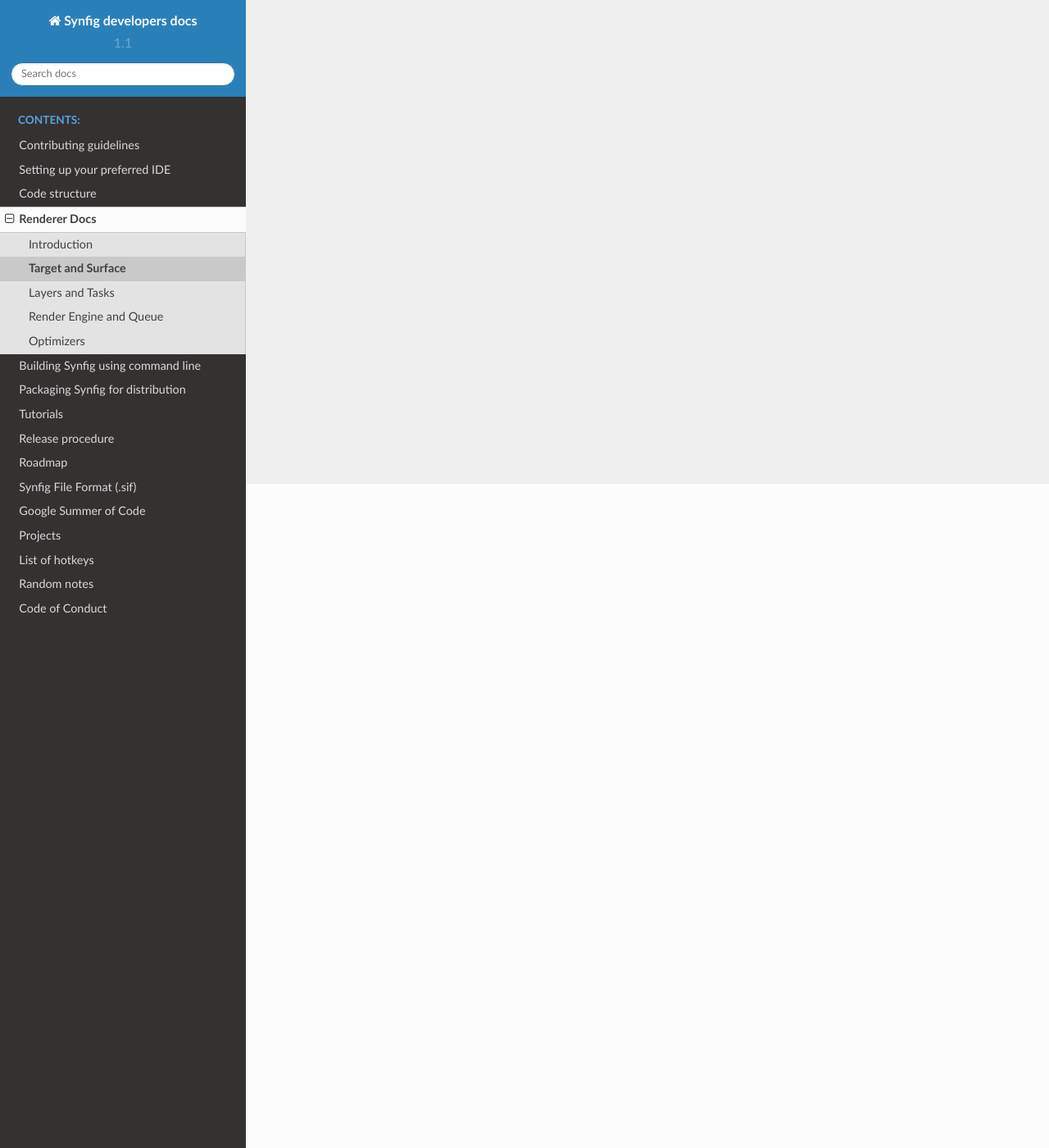
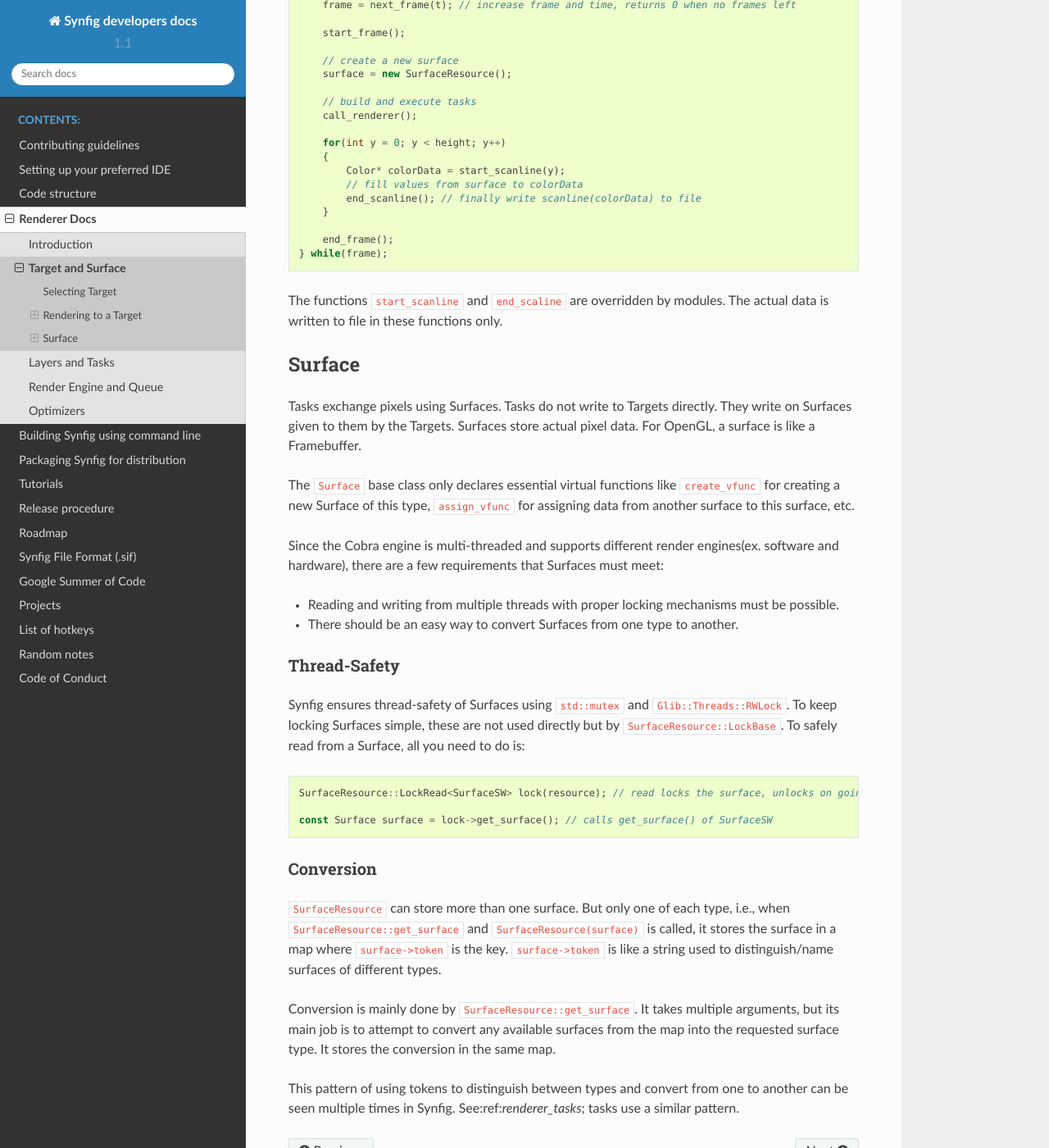
Before and after one commit to synfig/synfig-docs-dev, a Sphinx documentation site: the page built from docs/renderer_docs/target_surface.rst, in a window 1280 px wide and 1400 px high, scrolled down 810 px. Shown: the whole window at 82% size. Built offline with Sphinx 7.4.7 and the Read the Docs theme 2.0.0, drawn with Linux system fonts in a browser that asks for light colours; some of the changed text lies outside the part shown.

Commit message:
Add Target and Surface page

```diff
--- a/docs/renderer_docs/target_surface.rst
+++ b/docs/renderer_docs/target_surface.rst
@@ -2,3 +2,80 @@
 
 Target and Surface
 ==================
+
+Synfig supports rendering to different file formats and uses different modules for writing to those file formats. These modules are called Targets. They inherit from the ``Target`` class and can be selected by the user or automatically.
+
+Selecting Target
+~~~~~~~~~~~~~~~~
+
+Synfig stores a dictionary(key-value pair) of all available targets with their name as the key and a factory function as value(``book``). It keeps another dictionary where the file extension to which this target can write is used as the key and the target's name as value(``ext_book``).
+
+Macros are used to fill these dictionaries; check ``synfig-core/src/modules/mod_imagemagick/main.cpp`` and ``synfig-core/src/synfig/module.h``.
+
+Rendering to a Target
+~~~~~~~~~~~~~~~~~~~~~
+
+Synfig calls the ``Target::render(...)`` function to start the rendering process. The function is responsible for rendering each frame and then writing the output files. Progress is reported using ``ProgressCallback`` passed as the function parameter.
+
+Target_Scanline
+---------------
+
+``Target_Scanline`` is the base class for most targets. It writes the output of Tasks to files line by line. The frame-by-frame render loop looks like this:
+
+.. code-block:: cpp
+
+    do
+    {
+        frame = next_frame(t); // increase frame and time, returns 0 when no frames left
+
+        start_frame();
+
+        // create a new surface
+        surface = new SurfaceResource();
+
+        // build and execute tasks
+        call_renderer();
+
+        for(int y = 0; y < height; y++)
+        {
+            Color* colorData = start_scanline(y);
+            // fill values from surface to colorData
+            end_scanline(); // finally write scanline(colorData) to file
+        }
+
+        end_frame();
+    } while(frame);
+
+The functions ``start_scanline`` and ``end_scaline`` are overridden by modules. The actual data is written to file in these functions only.
+
+Surface
+~~~~~~~
+
+Tasks exchange pixels using Surfaces. Tasks do not write to Targets directly. They write on Surfaces given to them by the Targets. Surfaces store actual pixel data. For OpenGL, a surface is like a Framebuffer.
+
+The ``Surface`` base class only declares essential virtual functions like ``create_vfunc`` for creating a new Surface of this type, ``assign_vfunc`` for assigning data from another surface to this surface, etc.
+
+Since the Cobra engine is multi-threaded and supports different render engines(ex. software and hardware), there are a few requirements that Surfaces must meet:
+
+* Reading and writing from multiple threads with proper locking mechanisms must be possible.
+* There should be an easy way to convert Surfaces from one type to another.
+
+Thread-Safety
+-------------
+
+Synfig ensures thread-safety of Surfaces using ``std::mutex`` and ``Glib::Threads::RWLock``. To keep locking Surfaces simple, these are not used directly but by ``SurfaceResource::LockBase``. To safely read from a Surface, all you need to do is:
+
+.. code-block:: cpp
+
+   SurfaceResource::LockRead<SurfaceSW> lock(resource); // read locks the surface, unlocks on going out of scope(desctructor called)
+
+   const Surface surface = lock->get_surface(); // calls get_surface() of SurfaceSW
+
+Conversion
+----------
+
+``SurfaceResource`` can store more than one surface. But only one of each type, i.e., when ``SurfaceResource::get_surface`` and ``SurfaceResource(surface)``  is called, it stores the surface in a map where ``surface->token`` is the key. ``surface->token`` is like a string used to distinguish/name surfaces of different types.
+
+Conversion is mainly done by ``SurfaceResource::get_surface``. It takes multiple arguments, but its main job is to attempt to convert any available surfaces from the map into the requested surface type. It stores the conversion in the same map.
+
+This pattern of using tokens to distinguish between types and convert from one to another can be seen multiple times in Synfig. See:ref:`renderer_tasks`; tasks use a similar pattern.
```
